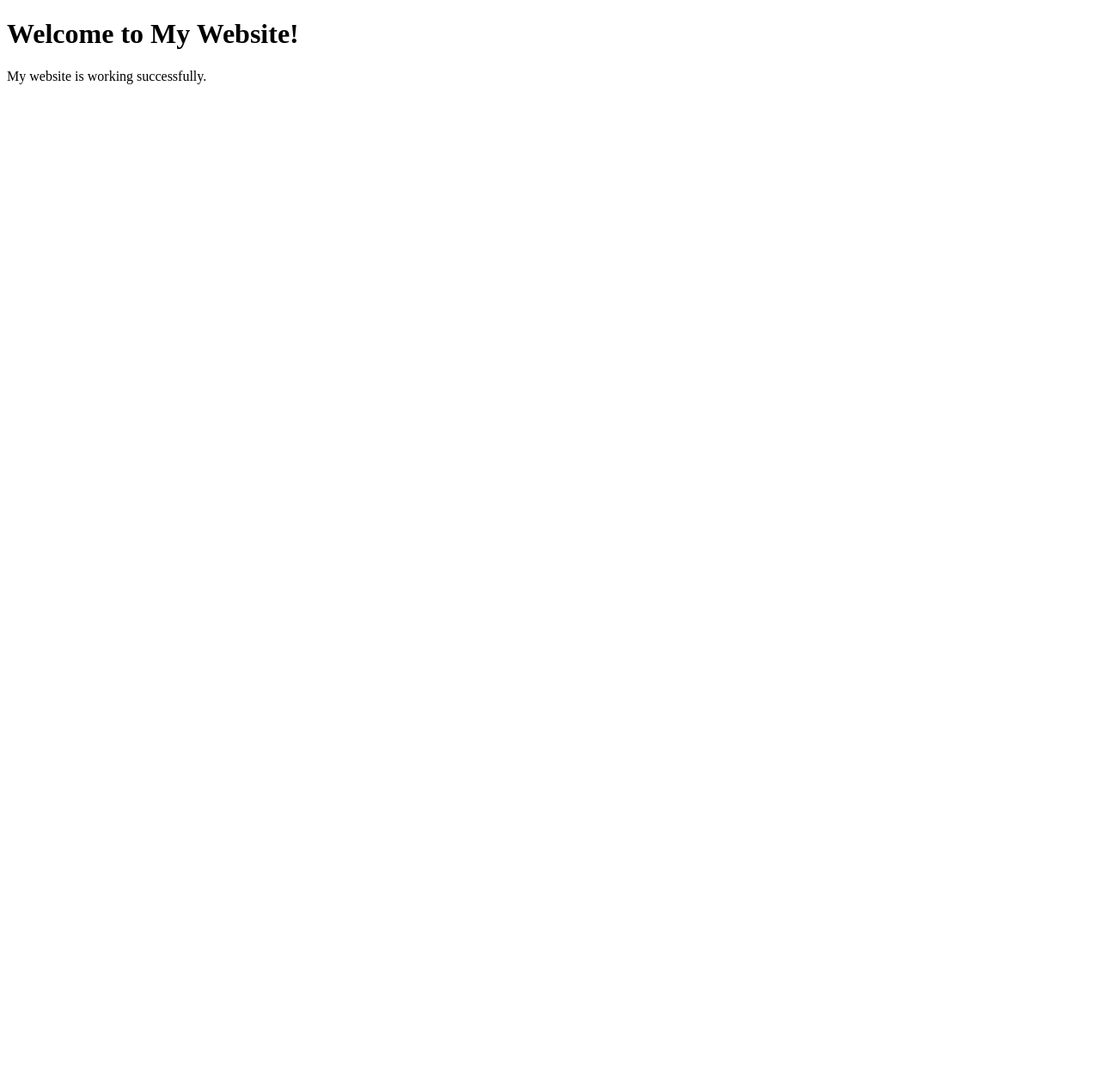
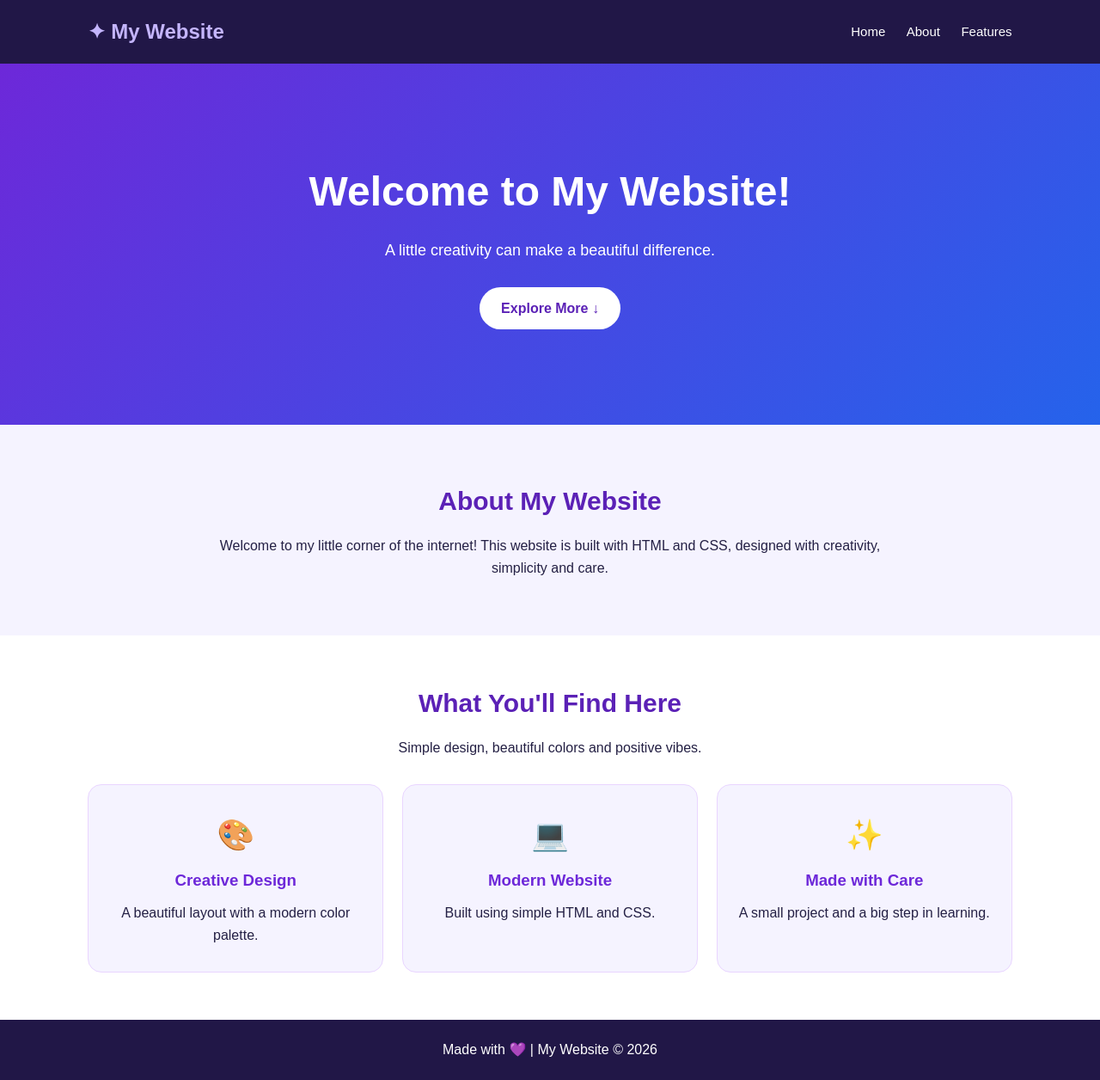
Before and after one commit to Shibana1012/my-static-website, a plain HTML site: page index.html in a window 1280 px wide. Shown: the whole page at 86% size. Before the commit the page ends 800 px from the top, so only its background shows below. Drawn offline with Linux system fonts and the light colour scheme.

Commit message:
Revamp index.html with improved structure and styles
Updated the website's title and added meta tags for better SEO and responsiveness. Enhanced styling for various sections including navigation, hero, about, services, and footer.

```diff
--- a/index.html
+++ b/index.html
@@ -1,11 +1,222 @@
 
 <!DOCTYPE html>
-<html>
+<html lang="en">
 <head>
-    <title>My Website</title>
+    <meta charset="UTF-8">
+    <meta name="viewport" content="width=device-width, initial-scale=1.0">
+    <title>My Beautiful Website</title>
+
+    <style>
+        * {
+            margin: 0;
+            padding: 0;
+            box-sizing: border-box;
+            scroll-behavior: smooth;
+        }
+
+        body {
+            font-family: Arial, sans-serif;
+            background: #f5f3ff;
+            color: #242044;
+            line-height: 1.6;
+        }
+
+        /* Navigation bar */
+        nav {
+            background: #211747;
+            padding: 18px 8%;
+            display: flex;
+            justify-content: space-between;
+            align-items: center;
+            flex-wrap: wrap;
+            gap: 12px;
+        }
+
+        .logo {
+            color: #c4b5fd;
+            font-size: 24px;
+            font-weight: bold;
+        }
+
+        nav a {
+            color: white;
+            text-decoration: none;
+            margin-left: 20px;
+            font-size: 15px;
+        }
+
+        nav a:hover {
+            color: #c4b5fd;
+        }
+
+        /* Welcome section */
+        .hero {
+            min-height: 420px;
+            padding: 90px 20px;
+            text-align: center;
+            color: white;
+            background: linear-gradient(135deg, #6d28d9, #2563eb);
+            display: flex;
+            flex-direction: column;
+            align-items: center;
+            justify-content: center;
+        }
+
+        .hero h1 {
+            font-size: clamp(32px, 5vw, 48px);
+            margin-bottom: 15px;
+        }
+
+        .hero p {
+            font-size: 18px;
+            margin-bottom: 28px;
+        }
+
+        .btn {
+            display: inline-block;
+            background: white;
+            color: #5b21b6;
+            padding: 12px 25px;
+            border-radius: 25px;
+            text-decoration: none;
+            font-weight: bold;
+            transition: 0.3s;
+        }
+
+        .btn:hover {
+            background: #ede9fe;
+            transform: translateY(-3px);
+        }
+
+        /* About section */
+        .about {
+            padding: 65px 20px;
+            text-align: center;
+            max-width: 850px;
+            margin: auto;
+        }
+
+        .about h2, .services h2 {
+            font-size: 30px;
+            margin-bottom: 15px;
+            color: #5b21b6;
+        }
+
+        /* Cards */
+        .services {
+            padding: 55px 8%;
+            text-align: center;
+            background: white;
+        }
+
+        .cards {
+            display: grid;
+            grid-template-columns: repeat(auto-fit, minmax(200px, 1fr));
+            gap: 22px;
+            margin-top: 30px;
+        }
+
+        .card {
+            background: #f5f3ff;
+            padding: 30px 20px;
+            border-radius: 16px;
+            border: 1px solid #e9d5ff;
+            transition: 0.3s;
+        }
+
+        .card:hover {
+            transform: translateY(-7px);
+            box-shadow: 0 10px 25px #21174718;
+        }
+
+        .card h3 {
+            color: #6d28d9;
+            margin-bottom: 10px;
+        }
+
+        .icon {
+            font-size: 35px;
+            margin-bottom: 10px;
+        }
+
+        /* Footer */
+        footer {
+            background: #211747;
+            color: white;
+            text-align: center;
+            padding: 22px;
+        }
+
+        @media (max-width: 500px) {
+            nav {
+                justify-content: center;
+            }
+
+            nav a {
+                margin: 0 7px;
+            }
+
+            .hero {
+                padding: 65px 18px;
+            }
+        }
+    </style>
 </head>
+
 <body>
-    <h1>Welcome to My Website!</h1>
-    <p>My website is working successfully.</p>
+
+    <nav>
+        <div class="logo">✦ My Website</div>
+        <div>
+            <a href="#home">Home</a>
+            <a href="#about">About</a>
+            <a href="#services">Features</a>
+        </div>
+    </nav>
+
+    <section class="hero" id="home">
+        <h1>Welcome to My Website!</h1>
+        <p>A little creativity can make a beautiful difference.</p>
+        <a href="#about" class="btn">Explore More ↓</a>
+    </section>
+
+    <section class="about" id="about">
+        <h2>About My Website</h2>
+        <p>
+            Welcome to my little corner of the internet!
+            This website is built with HTML and CSS,
+            designed with creativity, simplicity and care.
+        </p>
+    </section>
+
+    <section class="services" id="services">
+        <h2>What You'll Find Here</h2>
+        <p>Simple design, beautiful colors and positive vibes.</p>
+
+        <div class="cards">
+            <div class="card">
+                <div class="icon">🎨</div>
+                <h3>Creative Design</h3>
+                <p>A beautiful layout with a modern color palette.</p>
+            </div>
+
+            <div class="card">
+                <div class="icon">💻</div>
+                <h3>Modern Website</h3>
+                <p>Built using simple HTML and CSS.</p>
+            </div>
+
+            <div class="card">
+                <div class="icon">✨</div>
+                <h3>Made with Care</h3>
+                <p>A small project and a big step in learning.</p>
+            </div>
+        </div>
+    </section>
+
+    <footer>
+        <p>Made with 💜 | My Website © 2026</p>
+    </footer>
+
 </body>
 </html>
```
